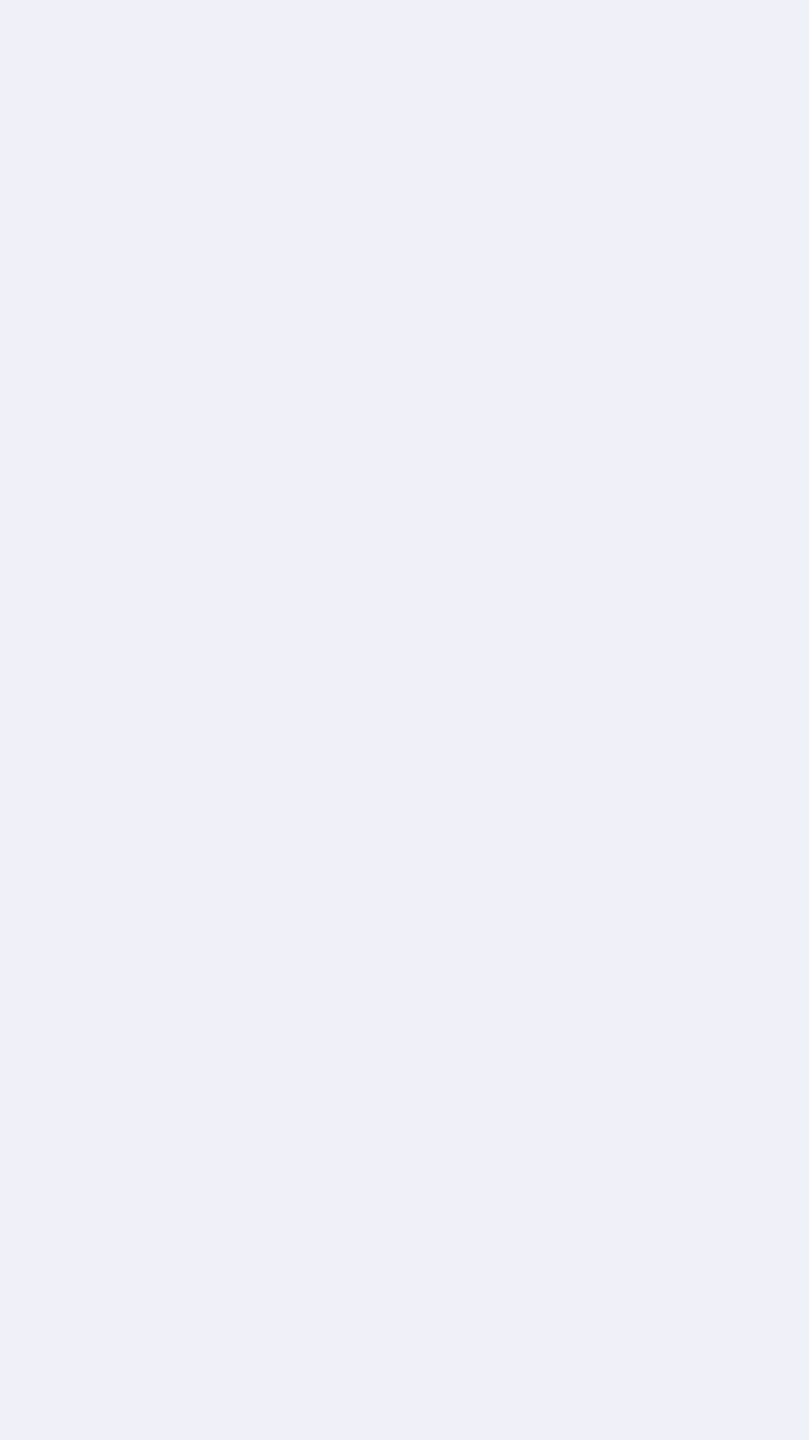
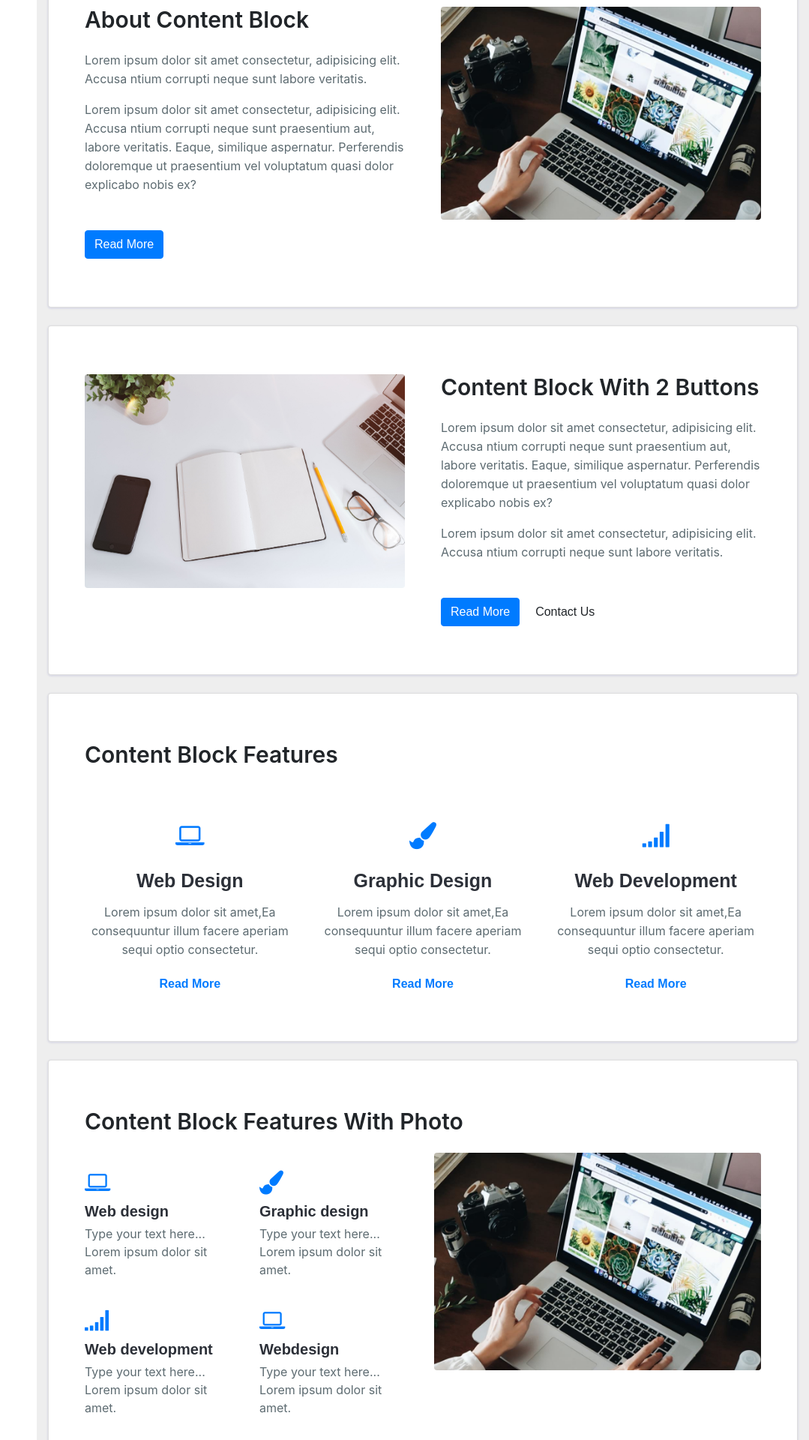
Before and after one commit to hsugui/migracao-react, a React (Create React App) app in the folder migracao/: page /blocks in a window 1280 px wide. Shown: the part 340-2260 px from the top of the page at 75% size, without its empty margins (201-1280 px from the left). Before the commit the page ends 800 px from the top, so only its background shows below. Built offline with nearby package versions, Linux system fonts and the light colour scheme.

Commit message:
Blocks finalizado

```diff
--- a/migracao/src/pages/Blocks/Blocks.js
+++ b/migracao/src/pages/Blocks/Blocks.js
@@ -0,0 +1,158 @@
+import React from 'react'
+import { Container, Breadcrumb, Nav, Row, Col, Card, ListGroup } from 'react-bootstrap';
+import '../../assets/css/style.css';
+import Template2 from "../../assets/images/template2.jpg";
+import Template1 from "../../assets/images/template1.jpg";
+
+function Blocks(props) {
+    return (
+        <>
+            {/* <!-- main content start --> */}
+            <div className="main-content">
+
+                {/* <!-- content --> */}
+                <Container fluid className="content-top-gap">
+
+                    {/* <!-- breadcrumbs --> */}
+                    <Nav aria-label="breadcrumb" className="mb-4">
+                        <Breadcrumb className="my-breadcrumb">
+                            <Breadcrumb.Item><a href="index.html">Home</a></Breadcrumb.Item>
+                            <Breadcrumb.Item><a href="#">Elements</a></Breadcrumb.Item>
+                            <Breadcrumb.Item className="active" aria-current="page">Content Blocks</Breadcrumb.Item>
+                        </Breadcrumb>
+                    </Nav>
+                    {/* <!-- //breadcrumbs --> */}
+
+                    {/* <!-- card heading --> */}
+                    <div className="cards__heading">
+                        <h3>Content Blocks</h3>
+                    </div>
+                    {/* <!-- //card heading --> */}
+
+                    {/* <!-- content block style 1--> */}
+                    <Card className="card_border p-lg-5 p-3 mb-4">
+                        <Card.Body className="card-body py-3 p-0">
+                            <Row>
+                                <Col lg={6} className="align-self pr-lg-4">
+                                    <h3 className="block__title mb-lg-4">About Content Block</h3>
+                                    <p className="mb-3">Lorem ipsum dolor sit amet consectetur, adipisicing elit. Accusa ntium corrupti
+                                        neque sunt labore veritatis. </p>
+                                    <p className="mb-lg-5 mb-3">Lorem ipsum dolor sit amet consectetur, adipisicing elit. Accusa ntium corrupti
+                                        neque sunt
+                                        praesentium aut, labore veritatis. Eaque, similique aspernatur. Perferendis doloremque ut
+                                        praesentium vel voluptatum quasi dolor explicabo nobis ex?</p>
+                                    <a href="#read" className="btn btn-style btn-primary"> Read More</a>
+                                </Col>
+                                <Col lg={6} className="pl-lg-4 mt-lg-0 mt-4">
+                                    <img src={Template2} alt="" className="img-fluid rounded" />
+                                </Col>
+                            </Row>
+                        </Card.Body>
+                    </Card>
+                    {/* <!-- //content block style 1--> */}
+
+                    {/* <!-- content block style 2--> */}
+                    <Card className="card_border p-lg-5 p-3 mb-4">
+                        <Card.Body className="py-3 p-0">
+                            <Row>
+                                <Col lg={6} className="pr-lg-4">
+                                    <img src={Template1} alt="" className="img-fluid rounded" />
+                                </Col>
+                                <Col lg={6} className="align-self pl-lg-4 mt-lg-0 mt-4">
+                                    <h3 className="block__title mb-lg-4">Content Block with 2 buttons</h3>
+                                    <p className="mb-3">Lorem ipsum dolor sit amet consectetur, adipisicing elit. Accusa ntium corrupti neque
+                                        sunt
+                                        praesentium aut, labore veritatis. Eaque, similique aspernatur. Perferendis doloremque ut
+                                        praesentium vel voluptatum quasi dolor explicabo nobis ex?</p>
+                                    <p className="mb-lg-5 mb-3">Lorem ipsum dolor sit amet consectetur, adipisicing elit. Accusa ntium corrupti
+                                        neque sunt labore veritatis.</p>
+                                    <a href="#read" className="btn btn-style btn-primary mr-2"> Read More</a>
+                                    <a href="#more" className="btn btn-style border-btn"> Contact Us</a>
+                                </Col>
+                            </Row>
+                        </Card.Body>
+                    </Card>
+                    {/* <!-- //content block style 2--> */}
+
+                    {/* <!-- content block style 6 --> */}
+                    <Card className="card_border p-lg-5 p-3 mb-4">
+                        <Card.Body className="py-3 p-0">
+                            <h3 className="block__title mb-lg-4">Content Block Features</h3>
+                            <Row className="feature-3 text-center">
+                                <Col md={4} className="three-grids-columns mt-5">
+                                    <span className="fa fa-laptop icon-fea" aria-hidden="true"></span>
+                                    <a href="#">
+                                        <h4>Web Design</h4>
+                                    </a>
+                                    <p>Lorem ipsum dolor sit amet,Ea consequuntur illum facere aperiam sequi optio consectetur.</p>
+                                    <a href="#" className="actionbg">Read More</a>
+                                </Col>
+                                <Col md={4} className="three-grids-columns mt-5">
+                                    <span className="fa fa-paint-brush icon-fea" aria-hidden="true"></span>
+                                    <a href="#">
+                                        <h4>Graphic Design</h4>
+                                    </a>
+                                    <p>Lorem ipsum dolor sit amet,Ea consequuntur illum facere aperiam sequi optio consectetur.</p>
+                                    <a href="#" className="actionbg">Read More</a>
+                                </Col>
+                                <Col md={4} className="three-grids-columns mt-5">
+                                    <span className="fa fa-signal icon-fea" aria-hidden="true"></span>
+                                    <a href="#">
+                                        <h4>Web Development</h4>
+                                    </a>
+                                    <p>Lorem ipsum dolor sit amet,Ea consequuntur illum facere aperiam sequi optio consectetur.</p>
+                                    <a href="#" className="actionbg">Read More</a>
+                                </Col>
+                            </Row>
+                        </Card.Body>
+                    </Card>
+                    {/* <!-- //content block style 6 --> */}
+
+                    {/* <!-- content block style 7 --> */}
+                    <Card className="w3l-about1 card_border p-lg-5 p-3 mb-4">
+                        <Card.Body className="py-3 p-0">
+                            <h3 className="block__title mb-lg-4">Content Block Features with photo</h3>
+                            <Row className="row cwp23-content">
+                                <Col md={6} className="cwp23-text">
+                                    <Row className="cwp23-text-cols">
+                                        <Col md={6} className="column mt-4">
+                                            <span className="fa fa-laptop icon-fea" aria-hidden="true"></span>
+                                            <a href="#url">Web design</a>
+                                            <p>Type your text here... Lorem ipsum dolor sit amet. </p>
+                                        </Col>
+                                        <Col md={6} className="column mt-4">
+                                            <span className="fa fa-paint-brush icon-fea" aria-hidden="true"></span>
+                                            <a href="#url">Graphic design</a>
+                                            <p>Type your text here... Lorem ipsum dolor sit amet. </p>
+                                        </Col>
+                                        <Col md={6} className="column mt-4">
+                                            <span className="fa fa-signal icon-fea" aria-hidden="true"></span>
+                                            <a href="#url">Web development</a>
+                                            <p>Type your text here... Lorem ipsum dolor sit amet. </p>
+                                        </Col>
+                                        <Col md={6} className="column mt-4">
+                                            <span className="fa fa-laptop icon-fea" aria-hidden="true"></span>
+                                            <a href="#url">Webdesign</a>
+                                            <p>Type your text here... Lorem ipsum dolor sit amet. </p>
+                                        </Col>
+                                    </Row>
+                                </Col>
+                                <Col md={6} className="mt-md-0 mt-5 cwp23-img">
+                                    <img src={Template2} className="img-fluid rounded" alt="" />
+                                </Col>
+                            </Row>
+                        </Card.Body>
+                    </Card>
+                    {/* <!-- //content block style 7 --> */}
+
+                </Container>
+                {/* <!-- //content --> */}
+
+            </div>
+            {/* <!-- main content end--> */}
+
+        </>
+    )
+}
+
+export default Blocks
--- a/migracao/src/routes.js
+++ b/migracao/src/routes.js
@@ -4,6 +4,7 @@ import { Switch, Route} from "react-router-dom"
 import Index from './pages/Index/Index'
 import Cards from './pages/Cards/Cards'
 import Pricing from './pages/Pricing/Pricing'
+import Blocks from './pages/Blocks/Blocks'
 
 export const Routes = () => {
     return (
@@ -11,6 +12,7 @@ export const Routes = () => {
             <Route path="/" component={Index} exact/>
             <Route path="/cards" component={Cards}/>
             <Route path="/pricing" component={Pricing}/>
+            <Route path="/blocks" component={Blocks}/>
         </Switch>
     )
 }
```
